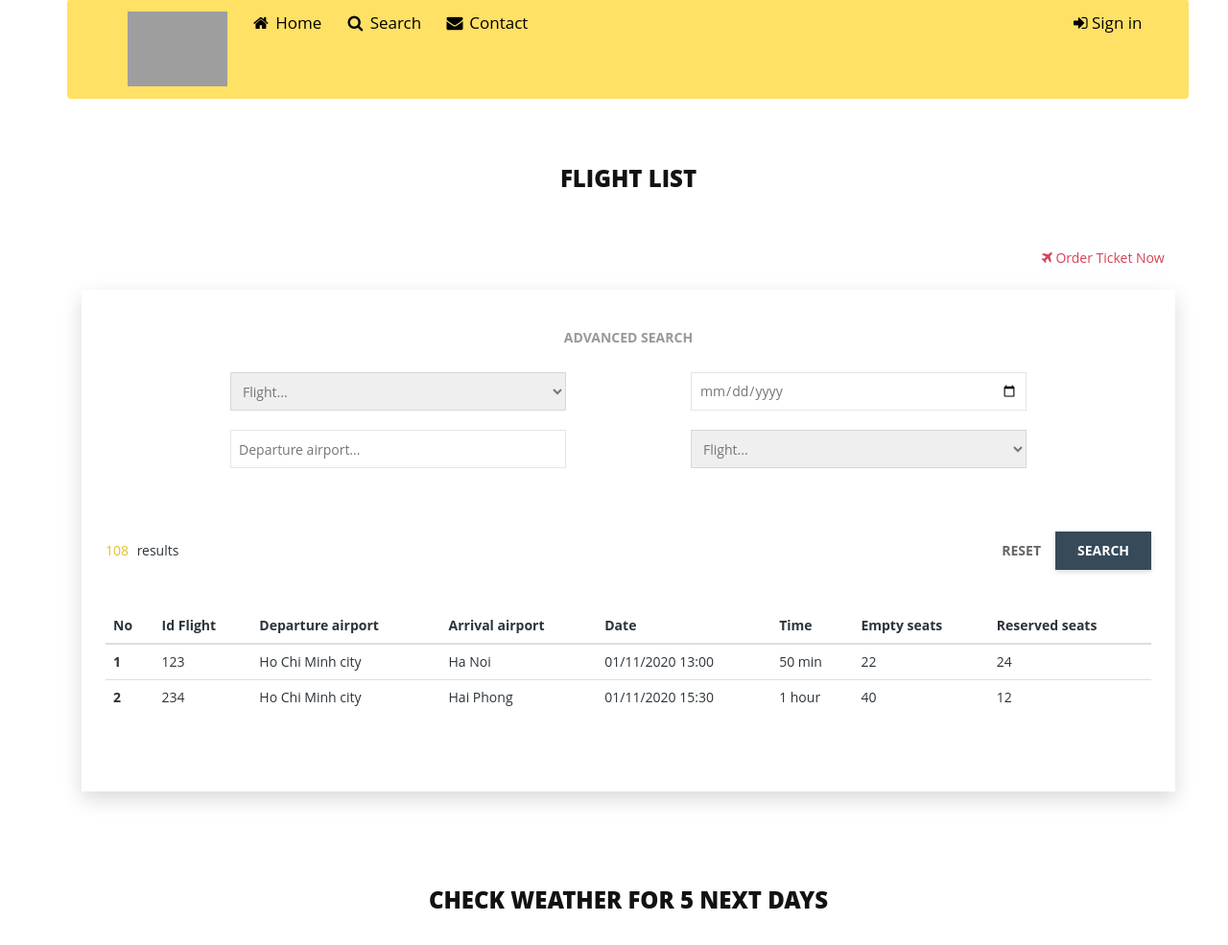
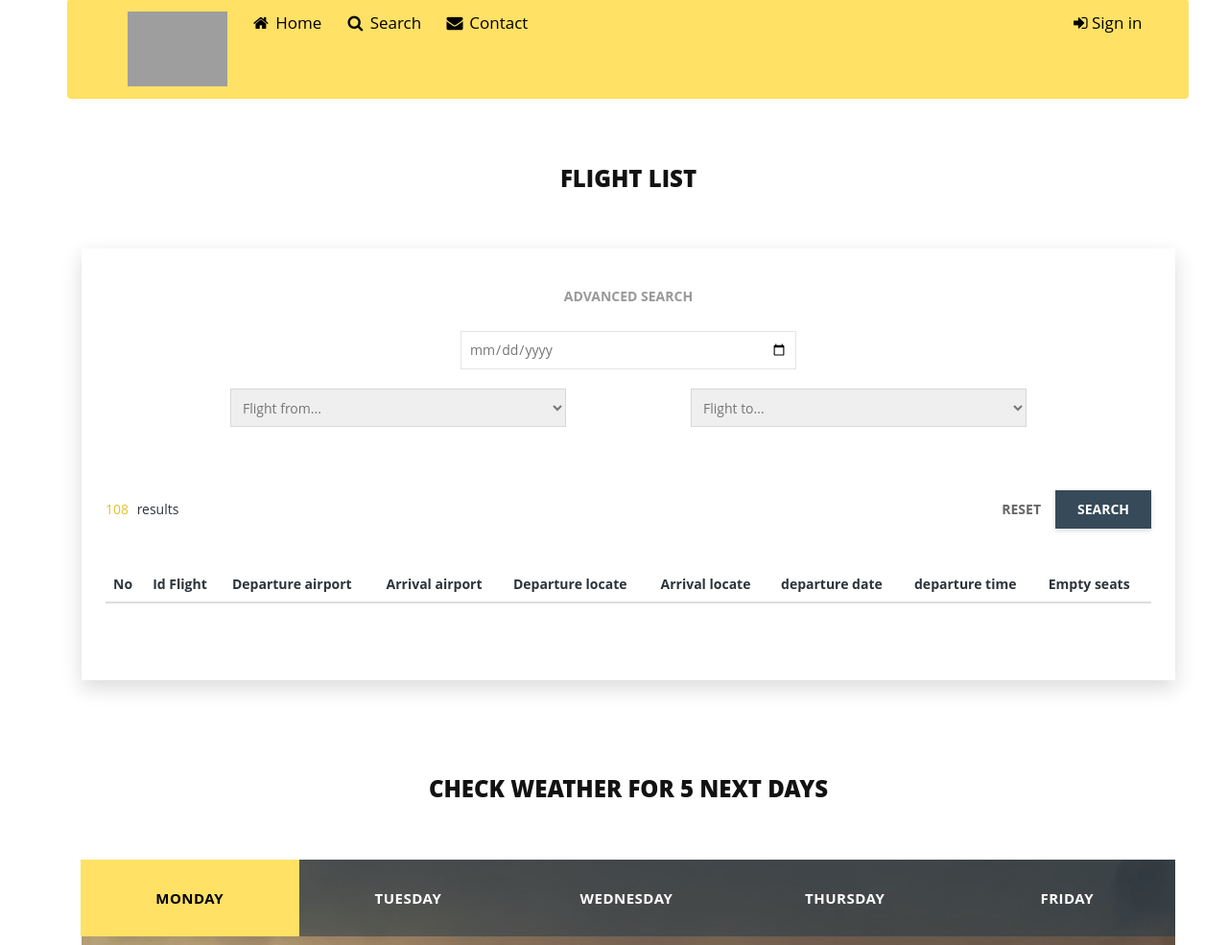
Before and after one commit to phanhuytran/BanVeChuyenBay, a Flask app: page /search-flight in a window 1280 px wide. Shown: the part 198-1183 px from the top of the page at 96% size. Run offline with Flask 2, Linux system fonts and the light colour scheme; tables that the repository leaves empty hold one stand-in row (values such as "Sample post"); lists and menus that the app fills with data are empty; parts of the project's set-up code (start-up, migrations or seed data) failed here and were passed over; some libraries are stand-ins or nearby versions; grey boxes are pictures that could not be loaded.

Commit message:
search-schedule.html

```diff
--- a/app/templates/search-flight.html
+++ b/app/templates/search-flight.html
@@ -6,27 +6,14 @@
             <div class="section-heading">
                 <h2>flight list</h2>
             </div>
-            <div class="item-tickets">
-                <a href="{{ url_for('air_ticket_sales') }}"><i class="fa fa-plane"></i> Order Ticket Now</a>
-            </div>
 
             <div class="s009">
-                <form>
+                <form method="post" action="{{ url_for('search_flight') }}">
                     <div class="inner-form">
                         <div class="advance-search">
                             <span class="desc">ADVANCED SEARCH</span>
                             <div class="row">
-                                <div class="input-field">
-                                    <div class="input-select">
-                                        <div class="input-select">
-                                            <select name="id_flight">
-                                                <option>Flight...</option>
-                                                <option>TP HCM - Ha Noi</option>
-                                                <option>Khanh Hoa - TP HCCM</option>
-                                            </select>
-                                        </div>
-                                    </div>
-                                </div>
+
                                 <div class="input-field">
                                     <div class="input-select">
                                         <input type="date" name="date_flight" />
@@ -35,14 +22,24 @@
                             </div>
                             <div class="row second">
                                 <div class="input-field">
-                                    <input type="text" name="departure_airport" placeholder="Departure airport..." />
+                                   <div class="input-select">
+                                       <select name="from_locate">
+                                           <option>Flight from...</option>
+                                            {% for airport in airports %}
+                                                <option>{{ airport.locate }}</option>
+                                            {% endfor %}
+
+                                       </select>
+                                   </div>
                                 </div>
                                <div class="input-field">
                                    <div class="input-select">
-                                            <select name="arrival locate">
-                                                <option>Flight...</option>
-                                                <option>TP HCM - Ha Noi</option>
-                                                <option>Khanh Hoa - TP HCCM</option>
+                                       <select name="to_locate">
+                                           <option>Flight to...</option>
+
+                                            {% for airport in airports %}
+                                                <option>{{ airport.locate }}</option>
+                                            {% endfor %}
                                        </select>
                                    </div>
                                 </div>
@@ -67,33 +64,31 @@
                                         <th scope="col">Id Flight</th>
                                         <th scope="col">Departure airport</th>
                                         <th scope="col">Arrival airport</th>
-                                        <th scope="col">Date</th>
-                                        <th scope="col">Time</th>
+                                        <th scope="col">Departure locate</th>
+                                        <th scope="col">Arrival locate</th>
+                                        <th scope="col">departure date</th>
+                                        <th scope="col">departure time</th>
                                         <th scope="col">Empty seats</th>
-                                        <th scope="col">Reserved seats</th>
+                                        <!--<th scope="col">Reserved seats</th>-->
                                     </tr>
                                     </thead>
                                     <tbody>
+                                    {% for schedule in schedules  %}
                                        <tr>
                                             <th scope="row">1</th>
-                                        <td>123</td>
-                                        <td>Ho Chi Minh city</td>
-                                        <td>Ha Noi</td>
-                                        <td>01/11/2020 13:00</td>
-                                        <td>50 min</td>
-                                        <td>22</td>
-                                        <td>24</td>
+                                            <td>{{ schedule.idFlight }}</td>
+                                            <td>{{ schedule.departure_airport }}</td>
+                                            <td>{{ schedule.arrival_airport }}</td>
+                                            <td>{{ schedule.departure_locate }}</td>
+                                            <td>{{ schedule.arrival_locate }}</td>
+                                            <td>{{ schedule.departure_date}}</td>
+                                            <td>{{ schedule.departure_time}}</td>
+                                            <td>{{ schedule.emty_seats }}</td>
+
                                         </tr>
-                                    <tr>
-                                        <th scope="row">2</th>
-                                        <td>234</td>
-                                        <td>Ho Chi Minh city</td>
-                                        <td>Hai Phong</td>
-                                        <td>01/11/2020 15:30</td>
-                                        <td>1 hour</td>
-                                        <td>40</td>
-                                        <td>12</td>
-                                    </tr>
+                                    {% endfor %}
+
+
                                     </tbody>
                                 </table>
                             </div>
```
Lines whose indentation alone changed are shown as unchanged.
